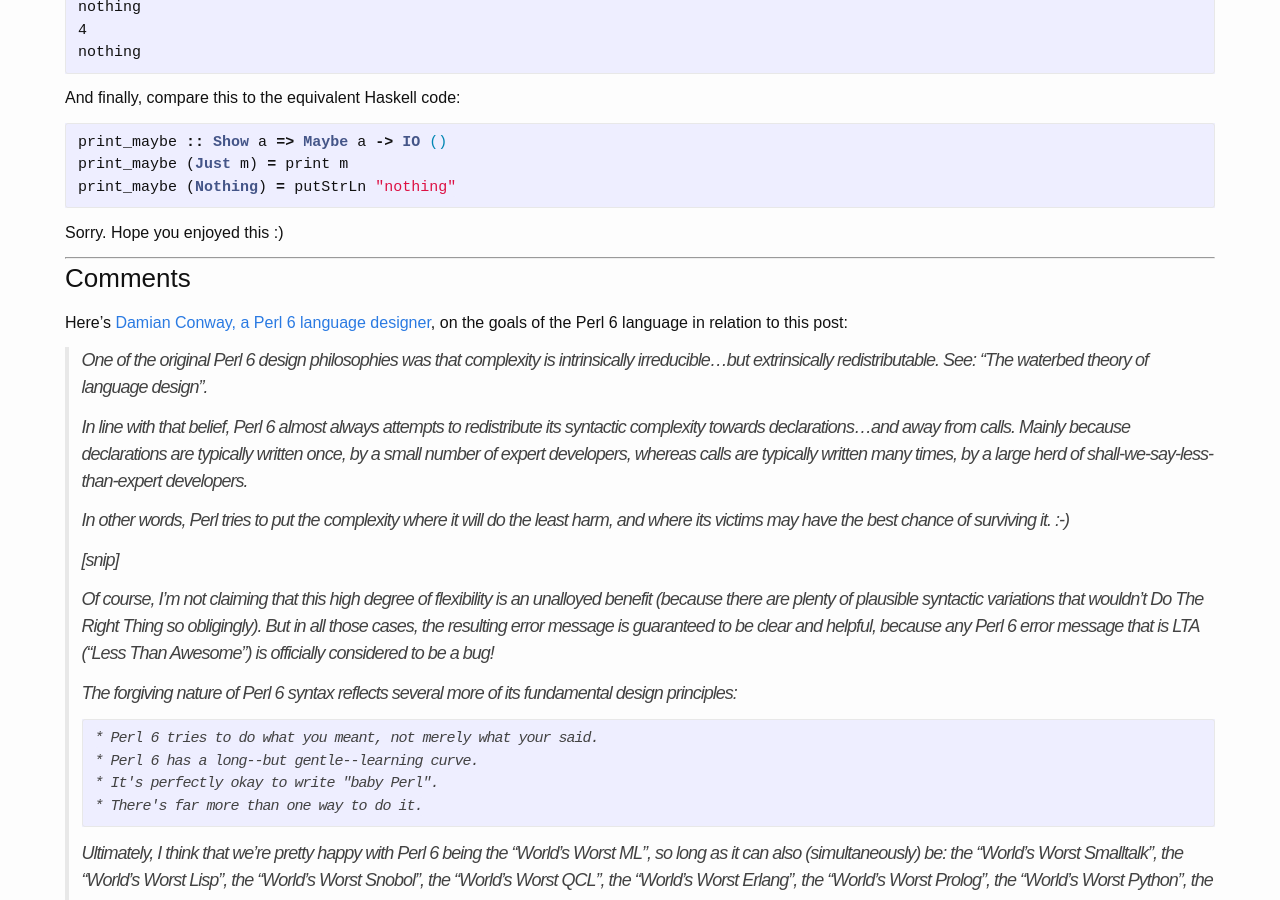
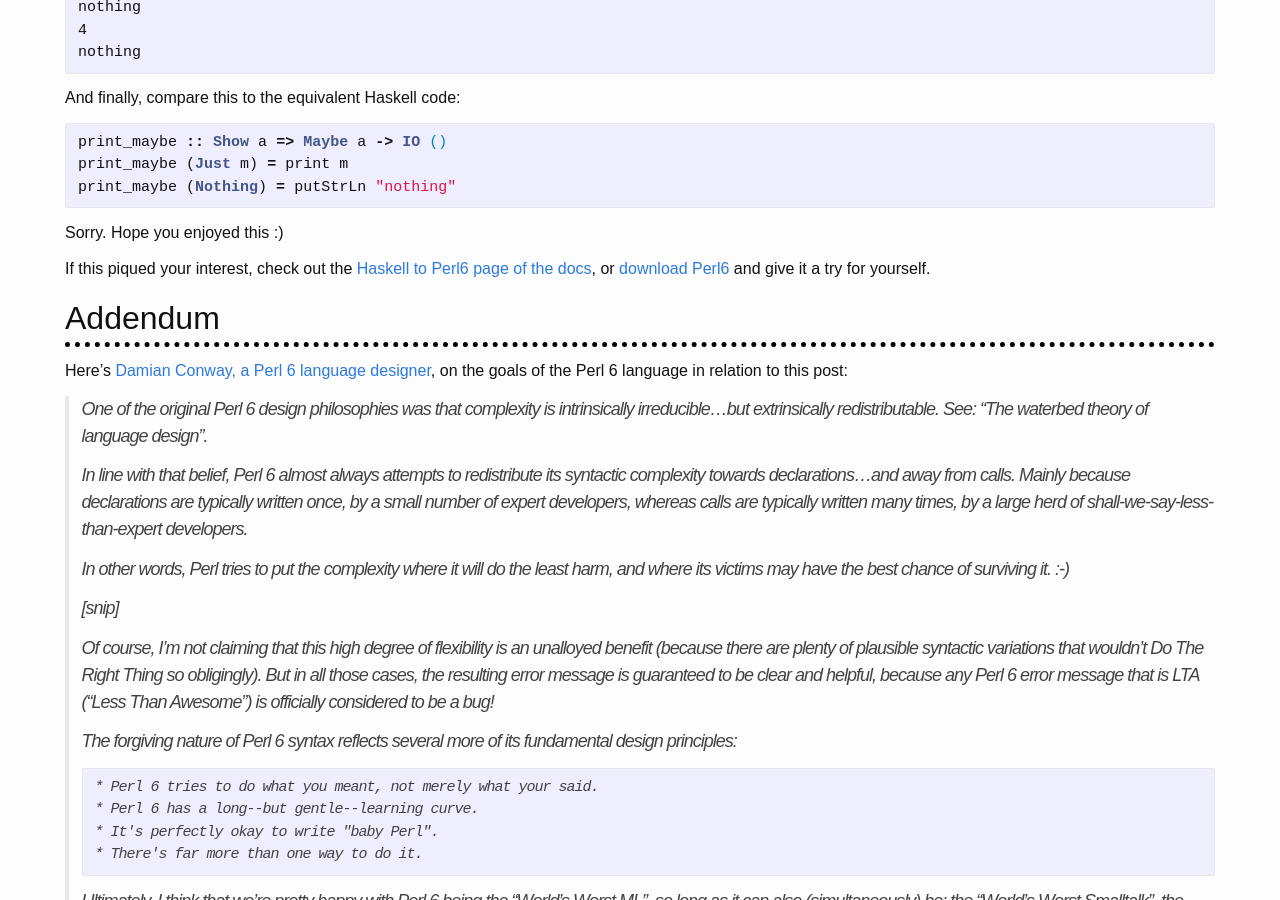
Before and after one commit to DataKinds/datakinds.github.io, a Jekyll site: the page built from _posts/2019-04-05-perl6-is-the-world-s-worst-ml.md, in a window 1280 px wide and 900 px high, scrolled down 1582 px. Built offline with Jekyll 4.4.1, drawn with Linux system fonts in a browser that asks for light colours.

Commit message:
added more links

```diff
--- a/_posts/2019-04-05-perl6-is-the-world-s-worst-ml.md
+++ b/_posts/2019-04-05-perl6-is-the-world-s-worst-ml.md
@@ -82,9 +82,9 @@
 
 Sorry. Hope you enjoyed this :)
 
----
+If this piqued your interest, check out the [Haskell to Perl6 page of the docs](https://docs.perl6.org/language/haskell-to-p6 "Haskell to Perl6"), or [download Perl6](https://perl6.org/ "Download Perl6") and give it a try for yourself.
 
-### Comments
+# Addendum
 
 Here's [Damian Conway, a Perl 6 language designer](http://damian.conway.org/About_us/Bio_formal.html), on the goals of the Perl 6 language in relation to this post:
 
```
